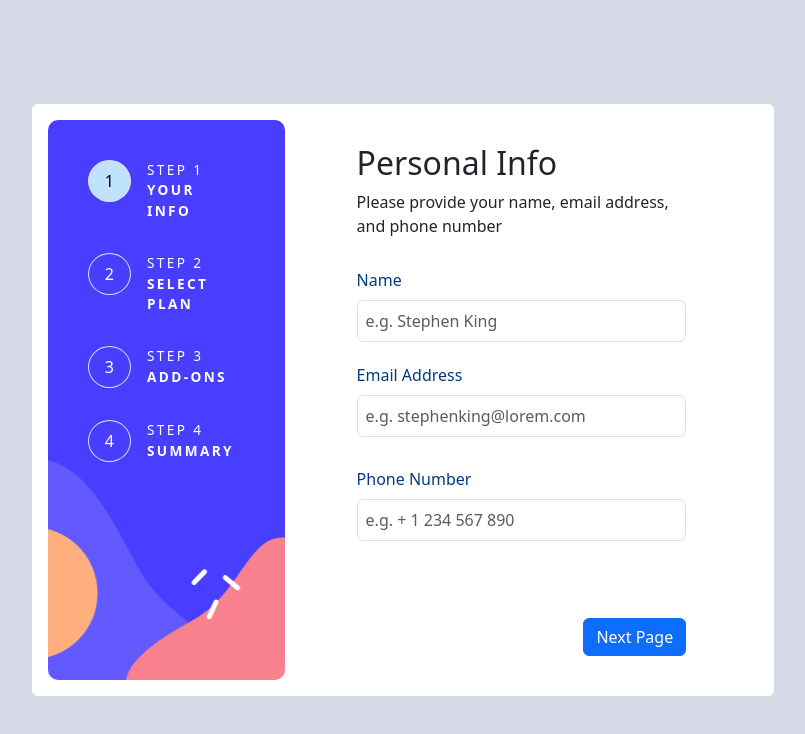
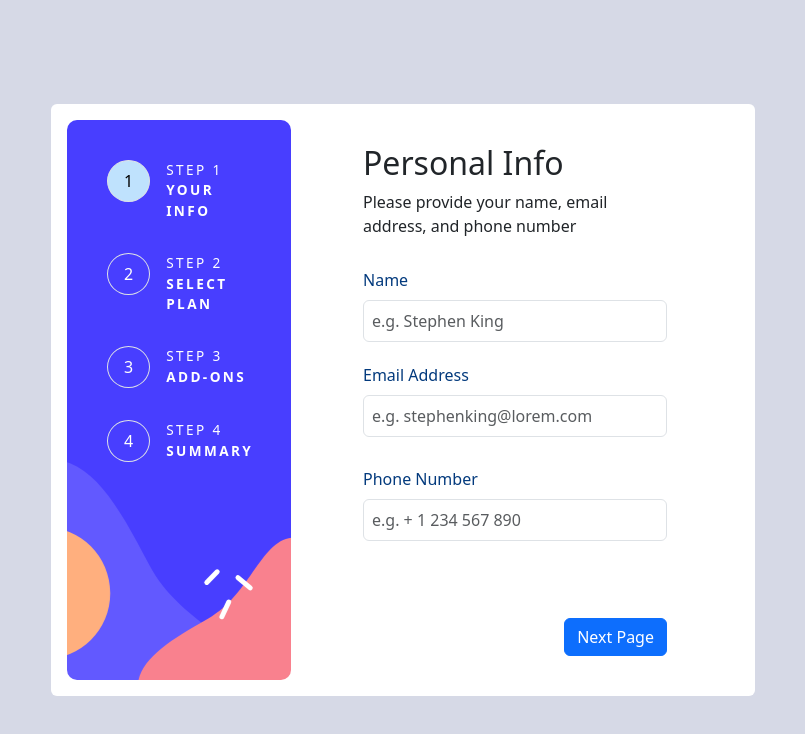
Before and after one commit to tobseyltd/react-multistep, a React (Vite) app: page / in a window 1280 px wide. Shown: the top 734 px of the page, without its empty margins (237-1042 px from the left). Built offline with nearby package versions, Linux system fonts and the light colour scheme.

Commit message:
initial commit

```diff
--- a/src/components/MultiStepForm.tsx
+++ b/src/components/MultiStepForm.tsx
@@ -193,7 +193,7 @@ const StyledCol = styled.div`
   background-size: cover;
   border-radius: 10px;
   @media (max-width: 1200px) {
-    background-image: url(${bgimagemobile})!important;
+    background-image: url(${bgimagemobile}) !important;
     background-position: center;
     background-repeat: no-repeat;
     background-size: cover;
@@ -206,7 +206,7 @@ const StyledCol = styled.div`
 const StyledSection = styled.section`
   background-color: white;
   padding: 1rem;
-  width: 58vw;
+  width: 55vw;
   @media (max-width: 1200px) {
     width: 100%;
     height: 100%;
```
